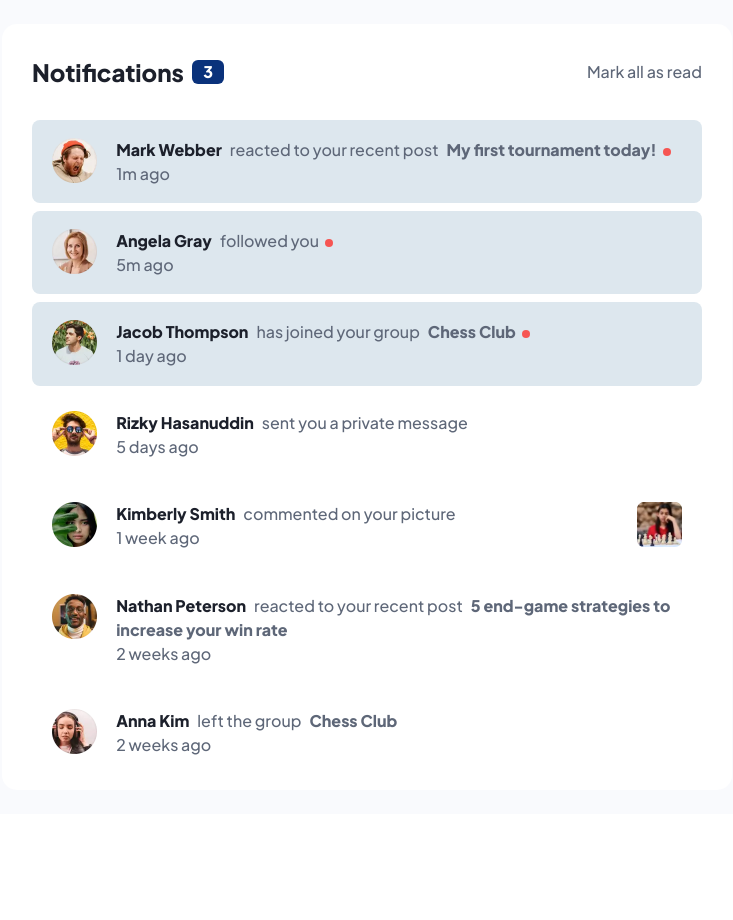
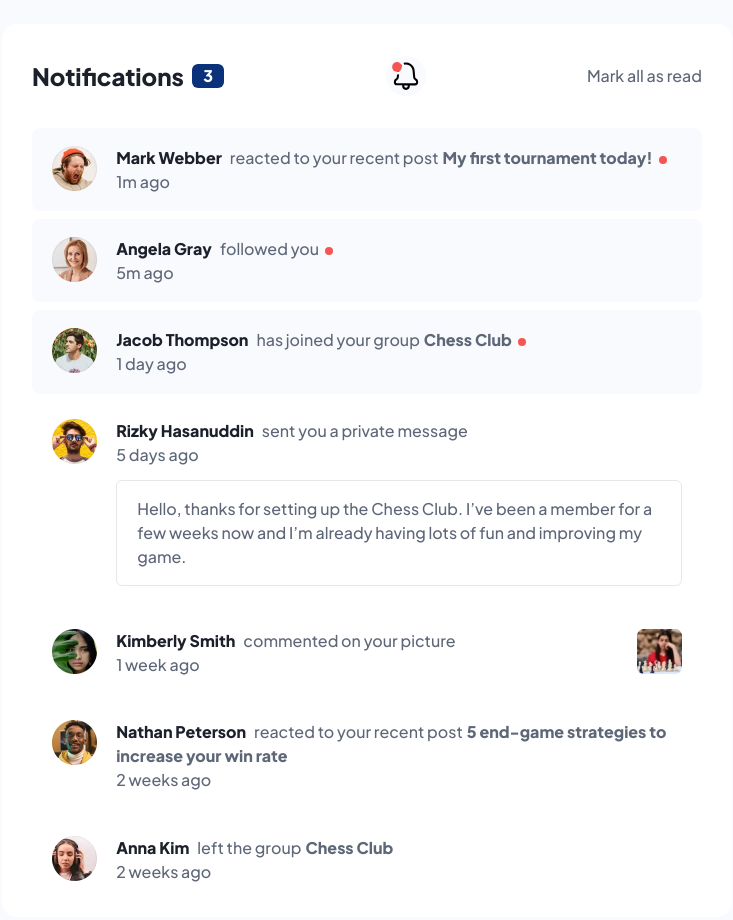
Before and after one commit to Dudeldups/FM-notifications-page, a React (Vite) app: page / in a window 1280 px wide. Shown: the top 920 px of the page, without its empty margins (273-1006 px from the left). Before the commit the page ends 814 px from the top, so only its background shows below. Built offline with nearby package versions, Linux system fonts and the light colour scheme.

Commit message:
added new notifications

```diff
--- a/src/components/Header.jsx
+++ b/src/components/Header.jsx
@@ -1,13 +1,26 @@
-export default function Header({ amountUnread }) {
+export default function Header({ amountUnread, handleClick, getNotification }) {
   return (
-    <header className="flex items-center py-6 md:py-8">
+    <header className="flex items-center justify-between py-6 md:py-8">
+      <div className="flex items-center">
         <h1 className="mr-2 text-xl md:text-2xl font-extrabold text-clr-dark-blue">
           Notifications
         </h1>
         <span className="bg-clr-blue text-base text-white font-extrabold px-[0.7rem] rounded-[0.375rem]">
           {amountUnread}
         </span>
-      <button className="ml-auto text-clr-grey-blue md:text-base transition-colors hover:text-clr-blue">
+      </div>
+      <button
+        className="transition-transform hover:scale-110"
+        onClick={getNotification}>
+        <img
+          className="w-10 h-10"
+          src="assets\images\notification-alert-svgrepo-com.svg"
+          alt=""
+        />
+      </button>
+      <button
+        className="text-clr-grey-blue md:text-base transition-colors  hover:text-clr-blue"
+        onClick={handleClick}>
         Mark all as read
       </button>
     </header>
--- a/src/components/Notification.jsx
+++ b/src/components/Notification.jsx
@@ -1,11 +1,12 @@
 export default function Notification({ props }) {
   const hasLink = "link" in props;
   const hasImg = "img" in props;
+  const hasMsg = "privateMessage" in props;
 
   let containerClassNames =
     "flex gap-[0.8rem] md:gap-[1.2rem] p-2 sm:p-4 md:py-[1.1rem] md:px-5 rounded-lg";
   if (props.isUnread) {
-    containerClassNames += " bg-clr-light-blue";
+    containerClassNames += " bg-clr-snow";
   }
 
   return (
@@ -19,14 +20,14 @@ export default function Notification({ props }) {
       </a>
       <article className="md:text-base">
         <a href="#">
-          <h2 className="inline font-extrabold text-clr-dark-blue transition-colors hover:text-clr-blue">
+          <h2 className="inline-block font-extrabold text-clr-dark-blue transition-colors hover:text-clr-blue">
             {props.name}
           </h2>
         </a>
         <p className="inline ml-[0.5em] text-clr-grey-blue">{props.content}</p>
         {hasLink && (
           <a href="#">
-            <p className="inline ml-[0.5em] font-extrabold text-clr-grey-blue transition-colors hover:text-clr-blue">
+            <p className="inline ml-[0.25em] font-extrabold text-clr-grey-blue transition-colors hover:text-clr-blue">
               {props.link}
             </p>
           </a>
@@ -37,13 +38,24 @@ export default function Notification({ props }) {
         <footer>
           <p className="text-clr-grey-blue">{props.postTime}</p>
         </footer>
+        {hasMsg && (
+          <a href="#">
+            <div className="block mt-[0.8rem] py-4 px-5 border rounded-md hover:bg-clr-light-blue">
+              <p className="text-clr-grey-blue whitespace-pre-wrap">
+                {props.privateMessage}
+              </p>
+            </div>
+          </a>
+        )}
       </article>
       {hasImg && (
-        <img
-          className="w-[2.4375rem] md:w-[2.8125rem] h-[2.4375rem] md:h-[2.8125rem] ml-auto"
-          src={props.img}
-          alt=""
-        />
+        <a className="ml-auto shrink-0" href="#">
+          <img
+            className="w-[2.4375rem] md:w-[2.8125rem] h-[2.4375rem] md:h-[2.8125rem] transition-transform hover:scale-110"
+            src={props.img}
+            alt=""
+          />
+        </a>
       )}
     </section>
   );
--- a/src/components/NotificationsContainer.jsx
+++ b/src/components/NotificationsContainer.jsx
@@ -2,30 +2,46 @@ import { useEffect, useState } from "react";
 import Header from "./Header";
 import Notification from "./Notification";
 import data from "../data/data.json";
+import newData from "../data/data-extended.json";
 
 export default function NotificationsContainer() {
   const [notificationData, setNotificationData] = useState(data);
+  const [newNotificationData, setNewNotificationData] = useState(newData);
   const [amountUnread, setAmountUnread] = useState(0);
 
   useEffect(() => {
     setAmountUnread(notificationData.filter(n => n.isUnread).length);
+  }, [notificationData]);
 
-    // return () => {
-    // }
-  }, [notificationData]);
+  const handleClick = () => {
+    setNotificationData(oldData =>
+      oldData.map(notification => ({ ...notification, isUnread: false }))
+    );
+  };
+
+  const getNotification = () => {
+    if (newNotificationData.length > 0) {
+      setNotificationData(prevData => [
+        newNotificationData[newNotificationData.length - 1],
+        ...prevData,
+      ]);
+
+      setNewNotificationData(prevData => prevData.slice(0, -1));
+    }
+  };
 
   const allNotifications = notificationData.map(n => (
     <Notification key={n.id} props={n} />
   ));
 
   return (
-    <main className="max-w-[45.625rem] bg-white px-2 sm:px-4 md:px-[1.875rem] rounded-[0.9375rem]">
-      <Header amountUnread={amountUnread} />
-      <div className="grid gap-2 pb-4">{allNotifications}</div>
+    <main className="max-w-[45.625rem] bg-white px-2 sm:px-4 md:px-[1.875rem] pb-4 rounded-[0.9375rem]">
+      <Header
+        amountUnread={amountUnread}
+        handleClick={handleClick}
+        getNotification={getNotification}
+      />
+      <div className="grid gap-2">{allNotifications}</div>
     </main>
   );
-
-  // const handleClick = (e) => {
-
-  // }
 }
--- /dev/null
+++ b/src/data/data-extended.json
@@ -0,0 +1,55 @@
+[
+  {
+    "id": 13,
+    "name": "Angela Gray",
+    "avatar": "assets/images/avatar-angela-gray.webp",
+    "content": "sent you a private message",
+    "privateMessage": "Hey it's me again! I'm out for today.\nPS: I finished your laundry earlier today, you can come over whenever you're free to pick it up. Also, don't forget there's some delicious homemade lasagna in the fridge for you.\nMom ❤️",
+    "isUnread": true,
+    "postTime": "1m ago"
+  },
+  {
+    "id": 12,
+    "name": "Angela Gray",
+    "avatar": "assets/images/avatar-angela-gray.webp",
+    "content": "reacted to your picture",
+    "img": "assets/images/image-chess.webp",
+    "isUnread": true,
+    "postTime": "1m ago"
+  },
+  {
+    "id": 11,
+    "name": "Angela Gray",
+    "avatar": "assets/images/avatar-angela-gray.webp",
+    "content": "reacted to your recent post",
+    "link": "My first tournament today!",
+    "isUnread": true,
+    "postTime": "1m ago"
+  },
+  {
+    "id": 10,
+    "name": "Angela Gray",
+    "avatar": "assets/images/avatar-angela-gray.webp",
+    "content": "has joined your group",
+    "link": "Chess Club",
+    "isUnread": true,
+    "postTime": "1m ago"
+  },
+  {
+    "id": 9,
+    "name": "Angela Gray",
+    "avatar": "assets/images/avatar-angela-gray.webp",
+    "content": "sent you a private message",
+    "privateMessage": "Hey sweetheart, big news! I just made an account here! 🎉\nLOL (Lots Of Love)\nMom ❤️",
+    "isUnread": true,
+    "postTime": "1m ago"
+  },
+  {
+    "id": 8,
+    "name": "Angela Gray",
+    "avatar": "assets/images/avatar-angela-gray.webp",
+    "content": "sent you a friend request",
+    "isUnread": true,
+    "postTime": "1m ago"
+  }
+]
--- a/src/data/data.json
+++ b/src/data/data.json
@@ -1,6 +1,6 @@
 [
   {
-    "id": 1,
+    "id": 7,
     "name": "Mark Webber",
     "avatar": "assets/images/avatar-mark-webber.webp",
     "content": "reacted to your recent post",
@@ -9,7 +9,7 @@
     "postTime": "1m ago"
   },
   {
-    "id": 2,
+    "id": 6,
     "name": "Angela Gray",
     "avatar": "assets/images/avatar-angela-gray.webp",
     "content": "followed you",
@@ -17,7 +17,7 @@
     "postTime": "5m ago"
   },
   {
-    "id": 3,
+    "id": 5,
     "name": "Jacob Thompson",
     "avatar": "assets/images/avatar-jacob-thompson.webp",
     "content": "has joined your group",
@@ -35,7 +35,7 @@
     "postTime": "5 days ago"
   },
   {
-    "id": 5,
+    "id": 3,
     "name": "Kimberly Smith",
     "avatar": "assets/images/avatar-kimberly-smith.webp",
     "content": "commented on your picture",
@@ -44,7 +44,7 @@
     "postTime": "1 week ago"
   },
   {
-    "id": 6,
+    "id": 2,
     "name": "Nathan Peterson",
     "avatar": "assets/images/avatar-nathan-peterson.webp",
     "content": "reacted to your recent post",
@@ -53,7 +53,7 @@
     "postTime": "2 weeks ago"
   },
   {
-    "id": 7,
+    "id": 1,
     "name": "Anna Kim",
     "avatar": "assets/images/avatar-anna-kim.webp",
     "content": "left the group",
```
Also changed, not shown: public/assets/images/notification-alert-svgrepo-com.svg (added). Lines whose indentation alone changed are shown as unchanged.
